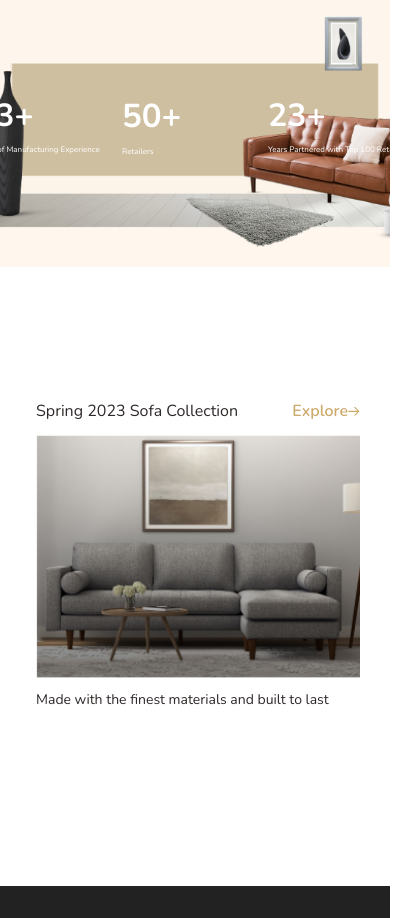
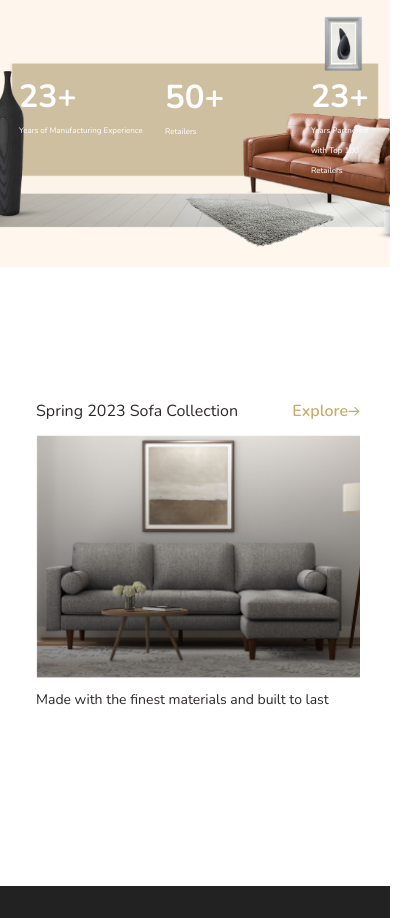
Before and after one commit to madhuri-dizayn/nicelink1, a Next.js app: page / in a window 390 px wide. Shown: the part 3780-4698 px from the top of the page, 414 px wide, since content can reach past the window. Built offline with nearby package versions, Linux system fonts and the light colour scheme.

Commit message:
changesdone

```diff
--- a/src/components/ProductSlide/page.tsx
+++ b/src/components/ProductSlide/page.tsx
@@ -38,7 +38,7 @@ const ProductSlide = () => {
             <p className="text-[#FFF] text-[64px] font-bold md:text-[32px]">
               23+
             </p>
-            <p className="text-[#FFF] text-sm font-normal w-[146px] md:text-[8px]">
+            <p className="text-[#FFF] text-sm font-normal rounded-full w-[146px] md:text-[8px] md:w-[60px] md:rounded-full">
               Years Partnered with Top 100 Retailers
             </p>
           </div>
```
